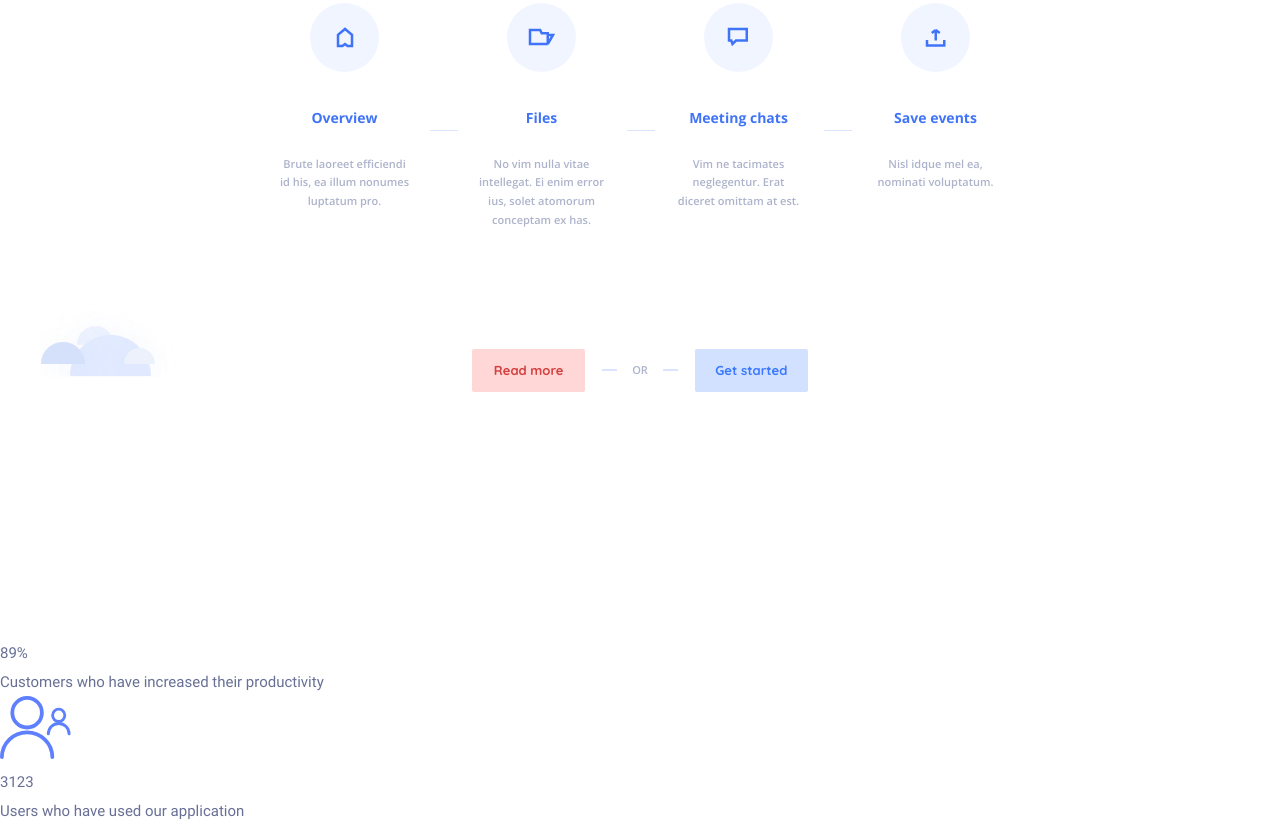
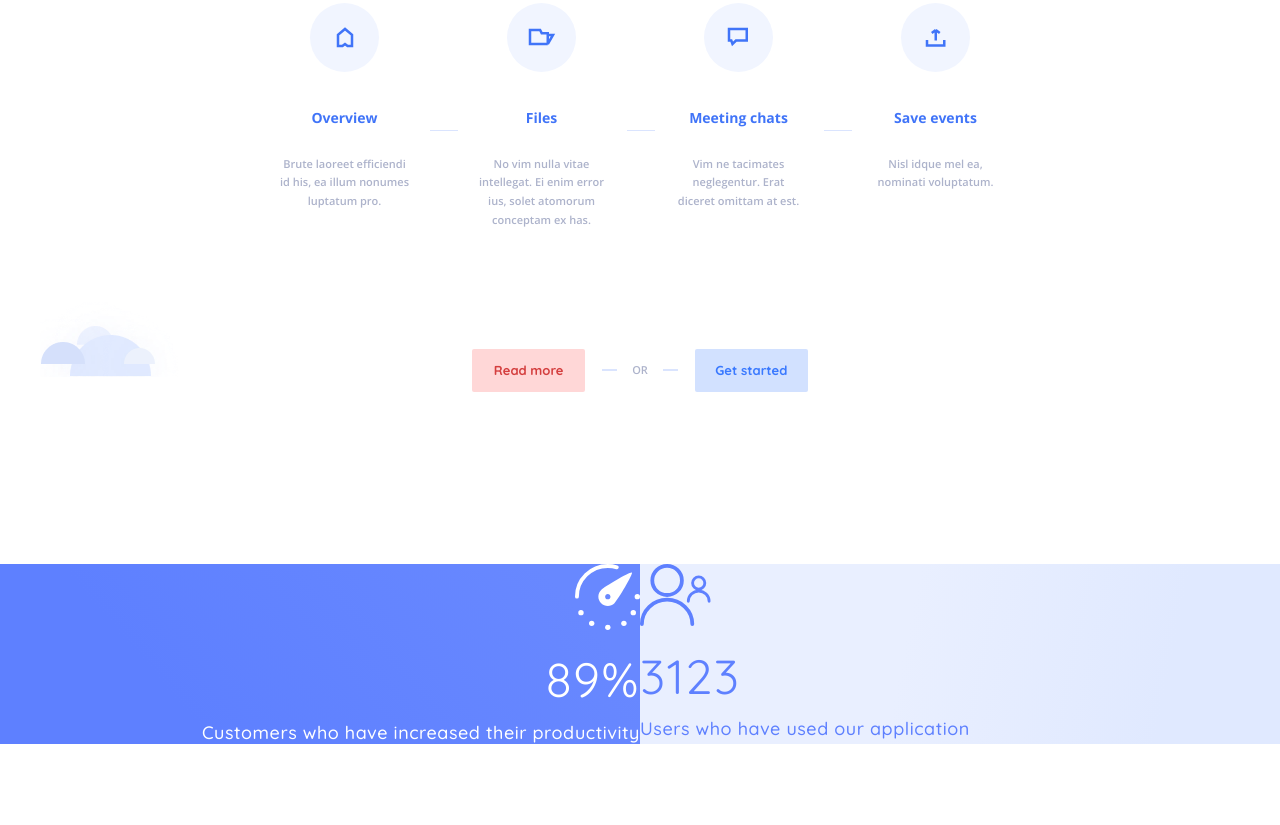
Before and after one commit to andreicritick/productivity, a website: page public/index.html in a window 1280 px wide. Shown: the part 1661-2486 px from the top of the page. After the commit the page ends 2405 px from the top, so only its background shows below. Drawn offline with Linux system fonts and the light colour scheme; files whose address does not match are found by name.

Commit message:
added changes

```diff
--- a/public/index.html
+++ b/public/index.html
@@ -312,22 +312,26 @@
 </section>
 	<div class="stats">
 	<div class="stats-wrapp">
+		<div class="stats-wrapp-left">
     <div class="stats-inner-left">
-    <div class="stat-inner-img">
+        <div class="stats-inner-img">
             <picture><source srcset="img/productivity/productivity.svg" type="image/webp"><img src="img/productivity/productivity.svg" width="65" height="66" alt=""></picture>
         </div>
-    <div class="stat-inner-num">89%</div>
-    <div class="stat-inner-text">
+        <div class="stats-inner-num">89%</div>
+        <div class="stats-inner-text">
             Customers who have increased their productivity
         </div>
     </div>
+</div>
+<div class="stats-wrapp-right">
     <div class="stats-inner-right">
-    <div class="stat-inner-img right">
+        <div class="stats-inner-img right">
             <picture><source srcset="img/productivity/users.svg" type="image/webp"><img src="img/productivity/users.svg" width="71" height="62" alt=""></picture>
         </div>
-    <div class="stat-inner-num right">3123</div>
-    <div class="stat-inner-text right">
+        <div class="stats-inner-num right">3123</div>
+        <div class="stats-inner-text right">
             Users who have used our application
+        </div>
     </div>
 </div>
 	</div>
--- a/src/scss/sections/stats/stats.scss
+++ b/src/scss/sections/stats/stats.scss
@@ -0,0 +1,46 @@
+.stats {
+
+	&-wrapp {
+		display: flex;
+	}
+
+	&-wrapp-left {
+		background: $bg-stat-dark;
+		width: 50%;
+	}
+
+	&-wrapp-right {
+		background: $bg-stat-light;
+		width: 50%;
+	}
+
+	&-inner-left, &-inner-right {
+		display: flex;
+		flex-direction: column;
+		align-items: flex-end;
+		color: $white;
+	}
+
+	&-inner-right {
+		align-items: flex-start;
+		color: $stat-text;
+	}
+
+	&-inner-img {}
+
+	&-inner-num {
+		font-family: $ff-quick;
+		font-weight: $fw-regular;
+		font-size: $fs-xxl;
+		line-height: 1.7;
+		letter-spacing: $ls03;
+	}
+
+	&-inner-text {
+		font-family: $ff-quick;
+		font-weight: $fw-medium;
+		font-size: $fs-md;
+		line-height: 1.3;
+		letter-spacing: $ls03;
+	}
+}
```
Also changed, not shown: src/html/template-parts/sections/stats/stats-inner.html (+10 -6 lines), public/css/main.min.css. Lines whose indentation alone changed are shown as unchanged.
